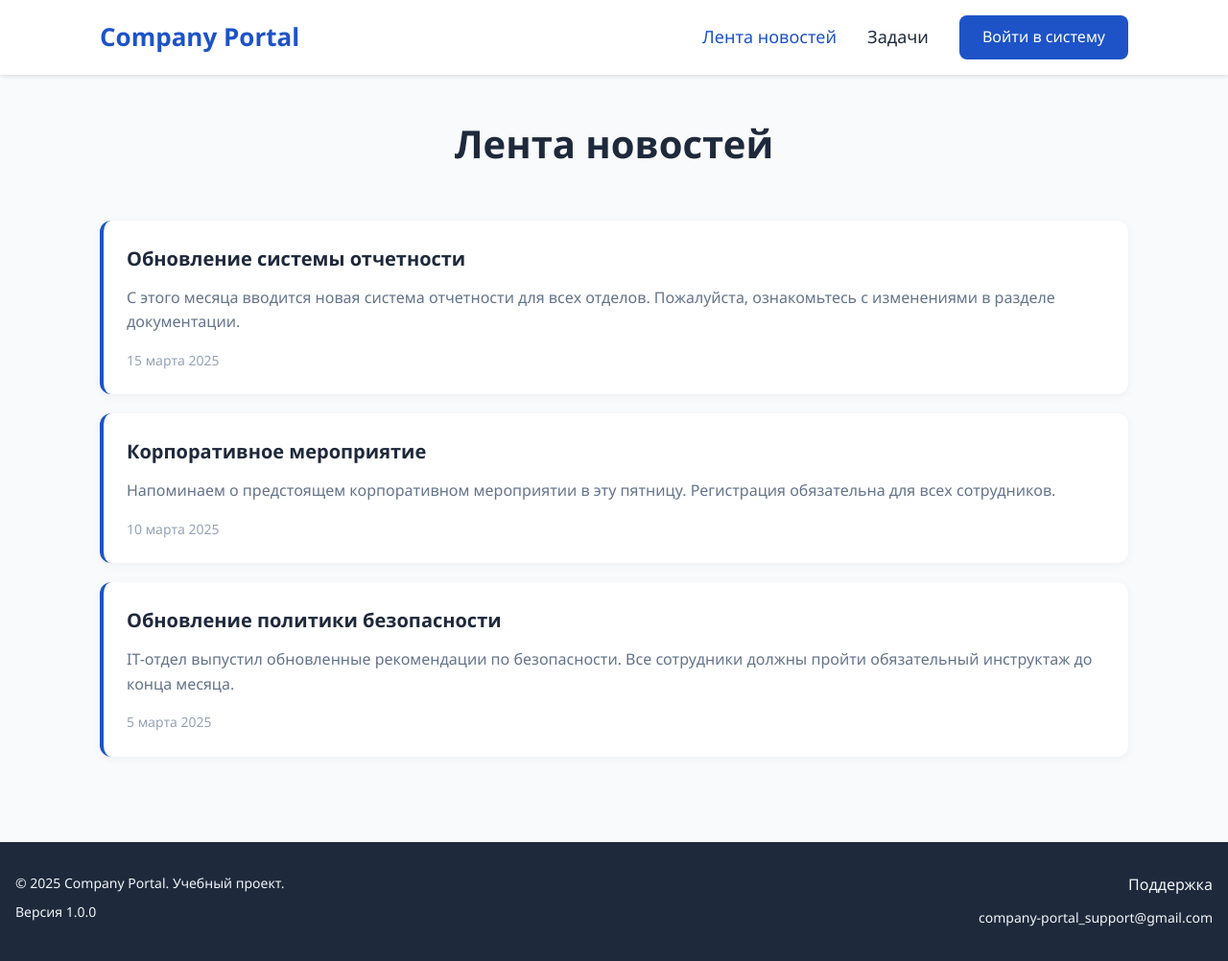
After one commit to verivanova/company-portal, a PHP site: page /html/userFrame.html in a window 1280 px wide. The commit adds this page. Shown: the whole page at 96% size. Run offline with PHP 8.4, Linux system fonts and the light colour scheme.

Commit message:
прототип страницы сотрудника

```diff
--- a/frontend/css/style.css
+++ b/frontend/css/style.css
@@ -453,3 +453,62 @@ body {
         transform: translateY(0);
     }
 }
+
+/*Стили для ленты новостей и задач*/
+.section-content {
+        padding: 40px 5%;
+        max-width: 1200px;
+        margin: 0 auto;
+        animation: fadeIn 0.5s ease-out;
+    }
+
+    .news-item, .task-item {
+        background: white;
+        padding: 24px;
+        border-radius: 12px;
+        box-shadow: 0 2px 10px rgba(0,0,0,0.05);
+        margin-bottom: 20px;
+        border-left: 4px solid #1d53c7;
+    }
+
+    .news-item h3, .task-item h3 {
+        color: #1e293b;
+        margin-bottom: 12px;
+        font-size: 20px;
+    }
+
+    .news-item p, .task-item p {
+        color: #64748b;
+        line-height: 1.6;
+        margin-bottom: 16px;
+    }
+
+    .news-date, .task-date {
+        color: #94a3b8;
+        font-size: 14px;
+        font-weight: 500;
+    }
+
+    .task-status {
+        display: inline-block;
+        padding: 4px 12px;
+        border-radius: 20px;
+        font-size: 14px;
+        font-weight: 500;
+        margin-top: 10px;
+    }
+
+    .status-new {
+        background: #dbeafe;
+        color: #1d53c7;
+    }
+
+    .status-in-progress {
+        background: #fef3c7;
+        color: #d97706;
+    }
+
+    .status-completed {
+        background: #d1fae5;
+        color: #065f46;
+    }
--- a/frontend/html/index.html
+++ b/frontend/html/index.html
@@ -65,9 +65,9 @@
       </div>
     </section>
 
-  <div id="login" class="auth-container">
-    <div class="auth-card">
-      <h2>Вход в систему</h2>
+    <div id="login" class="auth-container">
+      <div class="auth-card">
+        <h2>Вход в систему</h2>
         <form id="loginForm">
           <div class="form-group">
             <label for="email">Email:</label>
--- /dev/null
+++ b/frontend/html/userFrame.html
@@ -0,0 +1,84 @@
+<!DOCTYPE html>
+<html lang="ru">
+<head>
+  <meta charset="UTF-8">
+  <meta name="viewport" content="width=device-width, initial-scale=1.0">
+  <title>Company Portal - Внутренний портал компании</title>
+  <link rel="stylesheet" href="../css/style.css">
+  <link rel="stylesheet" href="https://cdnjs.cloudflare.com/ajax/libs/font-awesome/6.4.0/css/all.min.css">
+</head>
+<body>
+  <header class="header">
+    <nav class="nav-bar">
+      <h2 class="logo"> Company Portal </h2>
+        <ul class="header-links">
+          <li><a id="news-link" class="active">Лента новостей</a></li>
+          <li><a id="tasks-link">Задачи</a></li>
+          <li><a href="#login" class="btn btn-login">Войти в систему</a></li>
+        </ul>
+    </nav>
+  </header>
+
+  <main class="main">
+    <section id="news-section" class="section-content">
+      <h2 class="section-title">Лента новостей</h2>
+
+      <div class="news-item">
+        <h3>Обновление системы отчетности</h3>
+        <p>С этого месяца вводится новая система отчетности для всех отделов. Пожалуйста, ознакомьтесь с изменениями в разделе документации.</p>
+        <div class="news-date">15 марта 2025</div>
+      </div>
+
+      <div class="news-item">
+        <h3>Корпоративное мероприятие</h3>
+        <p>Напоминаем о предстоящем корпоративном мероприятии в эту пятницу. Регистрация обязательна для всех сотрудников.</p>
+        <div class="news-date">10 марта 2025</div>
+      </div>
+
+      <div class="news-item">
+        <h3>Обновление политики безопасности</h3>
+        <p>IT-отдел выпустил обновленные рекомендации по безопасности. Все сотрудники должны пройти обязательный инструктаж до конца месяца.</p>
+        <div class="news-date">5 марта 2025</div>
+      </div>
+    </section>
+
+    <section id="tasks-section" class="section-content hidden">
+      <h2 class="section-title">Мои задачи</h2>
+
+      <div class="task-item">
+        <h3>Подготовить квартальный отчет</h3>
+        <p>Собрать данные за последний квартал и подготовить итоговый отчет для руководства.</p>
+        <div class="task-date">Срок: 25 марта 2025</div>
+        <div class="task-status status-in-progress">В работе</div>
+      </div>
+
+      <div class="task-item">
+        <h3>Провести обучение новых сотрудников</h3>
+        <p>Организовать и провести вводный инструктаж для новых членов команды.</p>
+        <div class="task-date">Срок: 20 марта 2025</div>
+        <div class="task-status status-new">Новая</div>
+      </div>
+
+      <div class="task-item">
+        <h3>Завершить проект "Оптимизация"</h3>
+        <p>Завершить все работы по проекту и подготовить финальную презентацию.</p>
+        <div class="task-date">Срок: 30 марта 2025</div>
+        <div class="task-status status-completed">Завершена</div>
+      </div>
+    </section>
+  </main>
+
+  <footer class="footer">
+    <div class="footer-left">
+      <p>© 2025 <span style="font-weight: 500;">Company Portal.</span>  Учебный проект.</p>
+      <p ><span style="font-weight: 500;">Версия</span> 1.0.0</p>
+    </div>
+    <div class="footer-right">
+      <p style="font-weight: 500;">Поддержка</p>
+      <a href="mailto:company-portal_support@gmail.com">company-portal_support@gmail.com</a>
+    </div>
+  </footer>
+
+  <script src="../js/app.js" ></script>
+</body>
+</html>
--- /dev/null
+++ b/frontend/js/app.js
@@ -0,0 +1,27 @@
+document.addEventListener('DOMContentLoaded', function() {
+      const newsLink = document.getElementById('news-link');
+      const tasksLink = document.getElementById('tasks-link');
+      const newsSection = document.getElementById('news-section');
+      const tasksSection = document.getElementById('tasks-section');
+
+      function switchSection(activeSection, activeLink) {
+        newsSection.classList.add('hidden');
+        tasksSection.classList.add('hidden');
+
+        newsLink.classList.remove('active');
+        tasksLink.classList.remove('active');
+
+        activeSection.classList.remove('hidden');
+        activeLink.classList.add('active');
+      }
+
+      newsLink.addEventListener('click', function() {
+        switchSection(newsSection, newsLink);
+      });
+
+      tasksLink.addEventListener('click', function() {
+        switchSection(tasksSection, tasksLink);
+      });
+
+      switchSection(newsSection, newsLink);
+    });
```
Also changed, not shown: frontend/html/user.html (deleted, +0 -38 lines).
